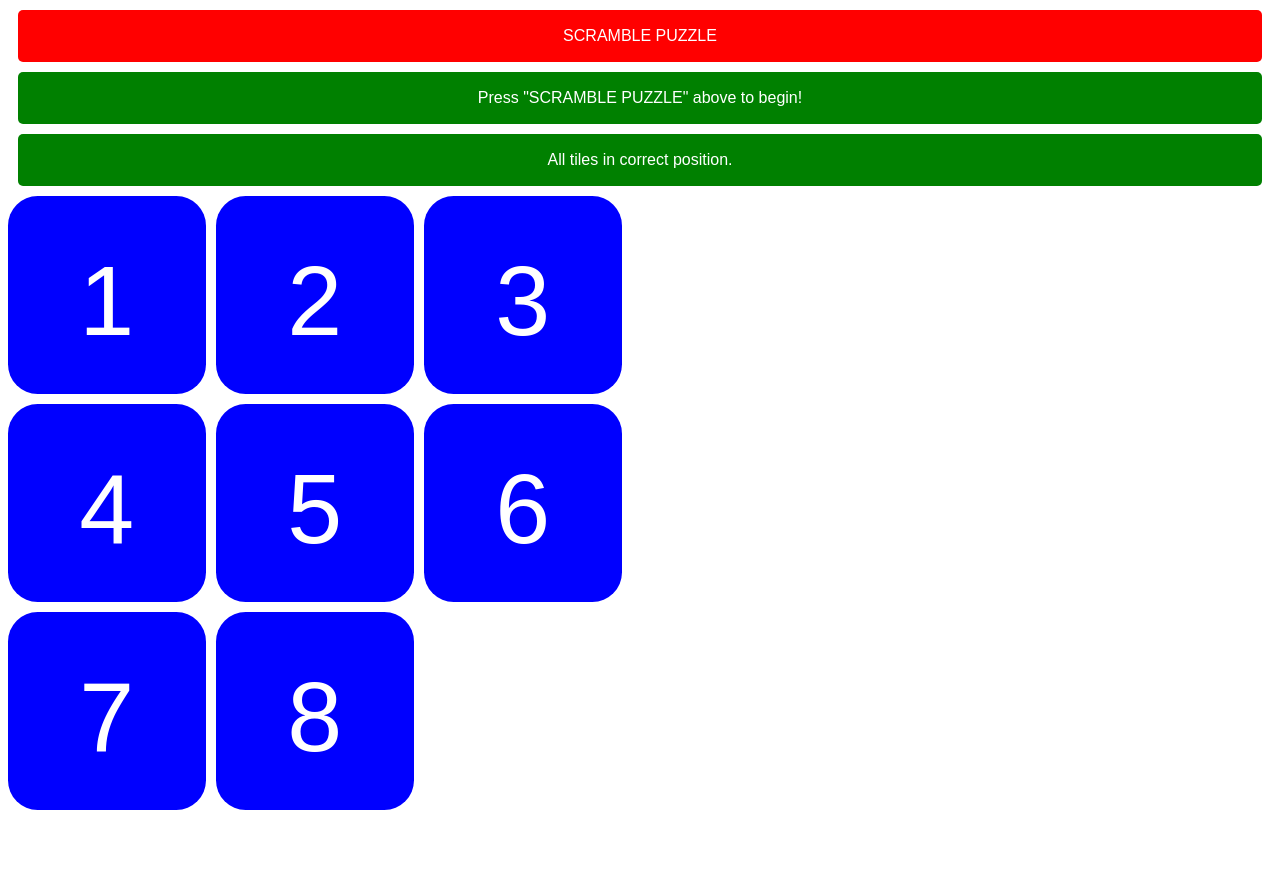
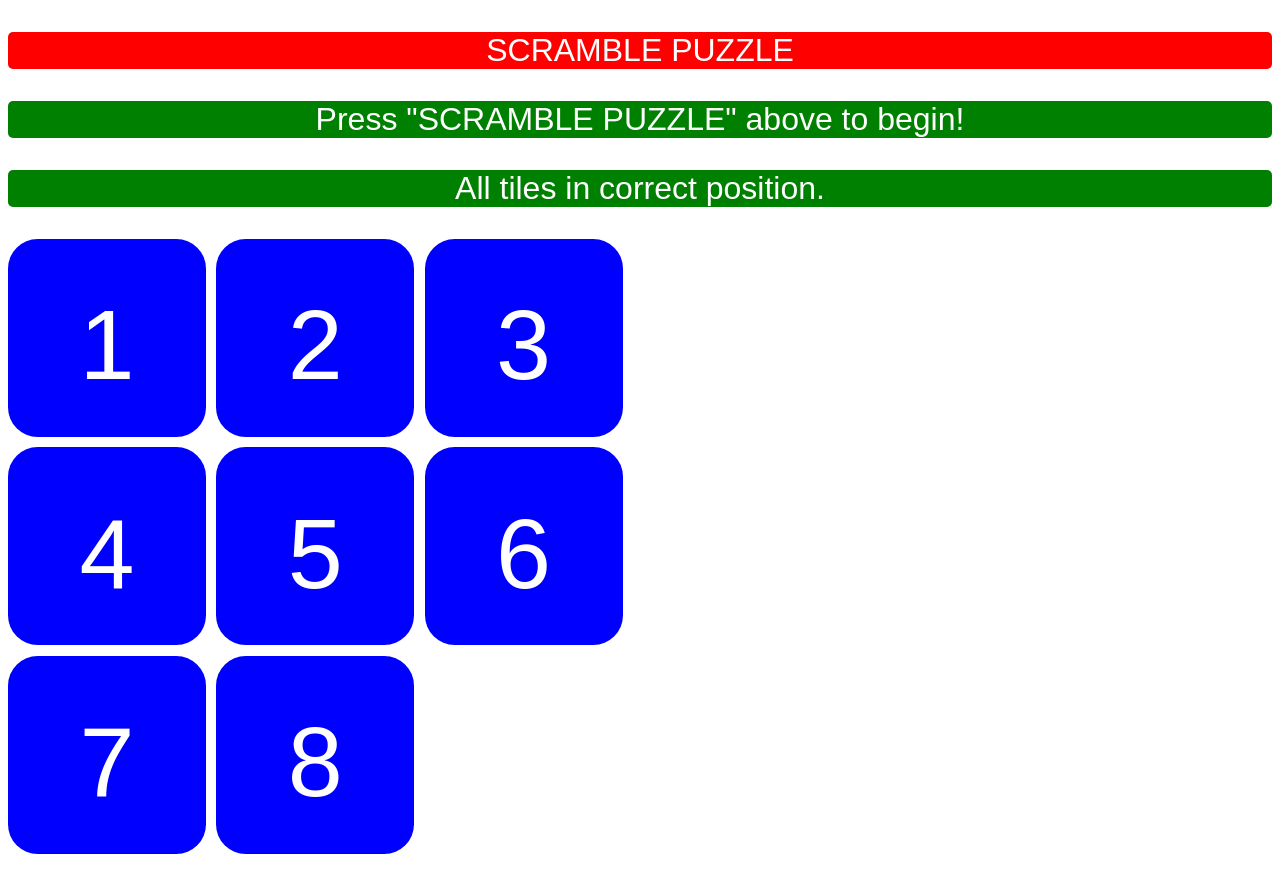
Before and after one commit to Roger-random/8Puzzle-jSolver, a plain HTML site: page index.html in a window 1280 px wide. Before the commit the page ends 836 px from the top, so only its background shows below. Drawn offline with nearby package versions, Linux system fonts and the light colour scheme.

Commit message:
Visual fixes

```diff
--- a/slidingTiles.css
+++ b/slidingTiles.css
@@ -29,8 +29,7 @@ body {
   color: white;
   text-align: center;
   border-radius: 5px;
-  margin: 10px;
-  padding: 1px;
+  font-size: 2em;
 }
 
 .scrambleBar {
--- a/slidingTiles.js
+++ b/slidingTiles.js
@@ -43,7 +43,7 @@ var getTileDim = function() {
 
   var minDim = Math.min(
     window.innerWidth,
-    window.innerHeight-$("#otherUI").innerHeight(),
+    window.innerHeight-$("#otherUI").outerHeight(),
     tileBoard.innerWidth() );
 
   return (minDim / Math.max(boardRows, boardColumns)) * (1-tileSpace);
```
